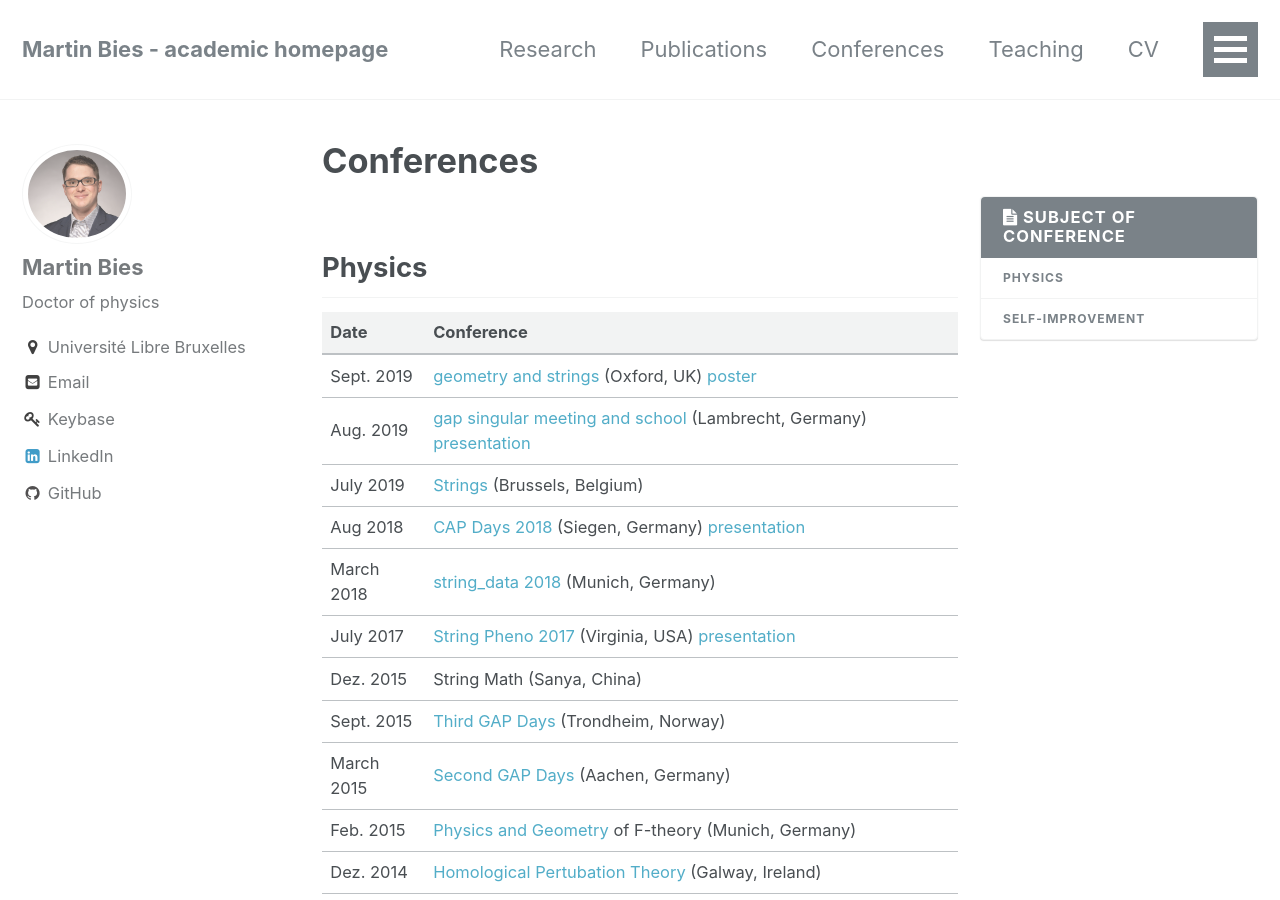
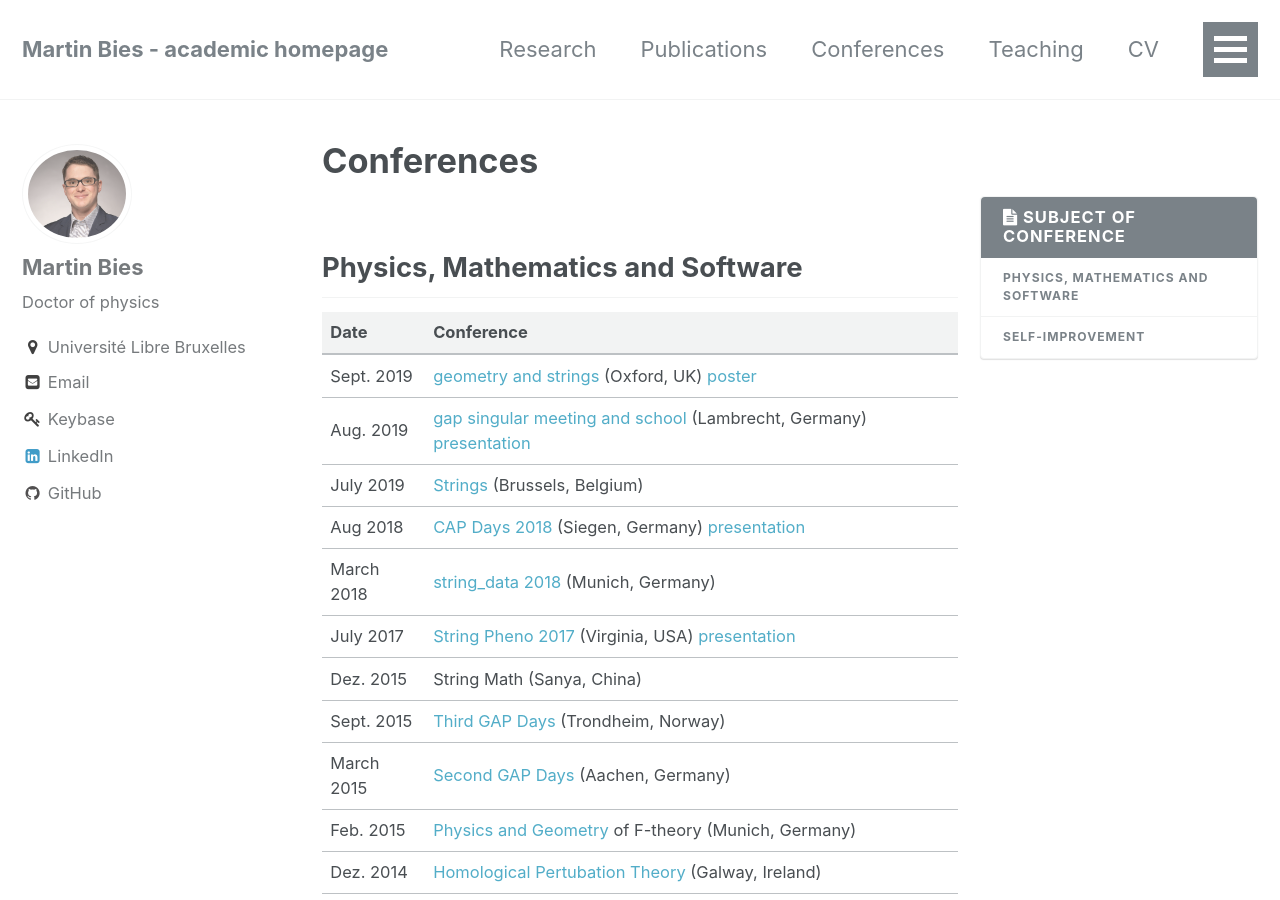
Before and after one commit to MartinBies/MartinBies.github.io, a Jekyll site: the page built from _pages/conferences.md, in a window 1280 px wide and 900 px high. Built offline with Jekyll 4.4.1, drawn with Linux system fonts in a browser that asks for light colours.

Commit message:
Improve description of conferences

```diff
--- a/_pages/conferences.md
+++ b/_pages/conferences.md
@@ -6,7 +6,7 @@ permalink: /conferences/
 
 {% include toc title = "Subject of conference"%}
 
-## Physics
+## Physics, Mathematics and Software
 
  Date | Conference
  ---------    :|-----------
```
